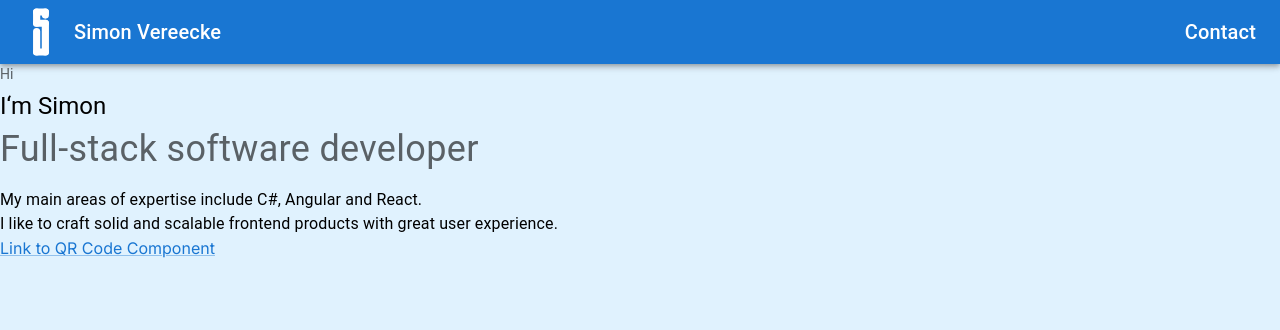
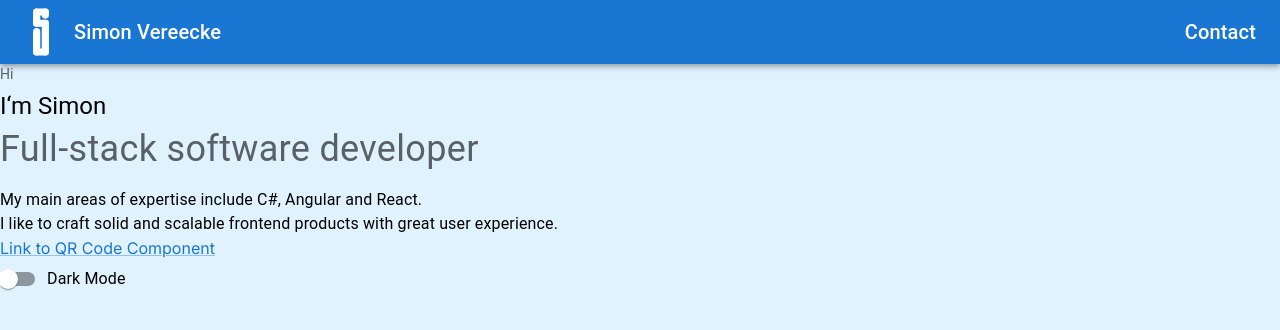
Before and after one commit to Simplify4Me2/my-awesome-website, a Next.js app in the folder my-awesome-website-next-app/: page / in a window 1280 px wide. Shown: the top 330 px of the page. Built offline with nearby package versions, Linux system fonts and the light colour scheme; what mixpanel would draw is missing.

Commit message:
AB#251 add toggle switch component

```diff
--- /dev/null
+++ b/my-awesome-website-next-app/src/app/components/toggle-switch.tsx
@@ -0,0 +1,9 @@
+import { FormControlLabel, FormGroup, Switch } from "@mui/material";
+
+export function ToggleSwitch() {
+  return (
+    <FormGroup>
+      <FormControlLabel control={<Switch />} label="Dark Mode" />
+    </FormGroup>
+  );
+}
--- a/my-awesome-website-next-app/src/app/page.tsx
+++ b/my-awesome-website-next-app/src/app/page.tsx
@@ -1,6 +1,7 @@
 import Mixpanel from "mixpanel";
 import { Header } from "@/components";
 import { Link, Typography } from "@mui/material";
+import { ToggleSwitch } from "./components/toggle-switch";
 
 // https://eu.mixpanel.com/project/3155699/view/3668731/app/boards#discover
 
@@ -31,6 +32,7 @@ export default function Page() {
         user experience.
       </Typography>
       <Link href="qr-code">Link to QR Code Component</Link>
+      <ToggleSwitch />
     </main>
   );
 }
```
